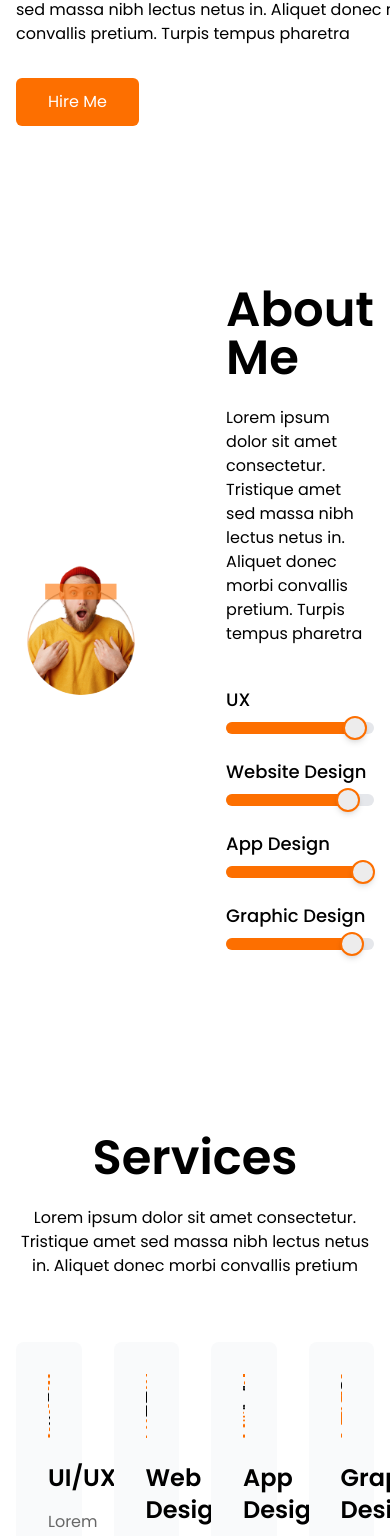
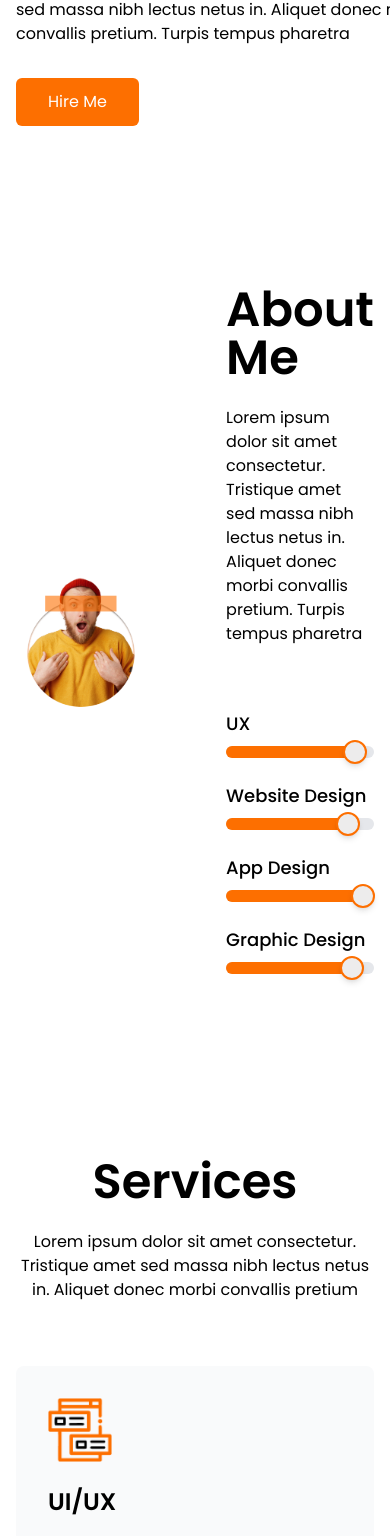
Before and after one commit to shel404/potential-assessment-portfolio, a React (Vite) app: page / in a window 390 px wide. Shown: the part 430-1966 px from the top of the page. Built offline with nearby package versions, Linux system fonts and the light colour scheme.

Commit message:
Code organization

```diff
--- a/src/App.tsx
+++ b/src/App.tsx
@@ -1,51 +1,13 @@
 import { FC } from "react";
-import LandingPage from "./components/pages/LandingPage";
-import AboutMe from "./components/pages/AboutMe";
-import Services from "./components/pages/Services";
+import Navigation from "./components/layout/Navigation";
+import { Hero, About, Services } from "./components/sections";
 
 const App: FC = () => {
   return (
     <div className="min-h-screen bg-white">
-      {/* Navigation */}
-      <nav className="max-w-7xl mx-auto px-4 sm:px-6 lg:px-8 h-20 flex items-center justify-between">
-        <div className="flex items-center">
-          <img
-            src="/src/assets/images/logo.png"
-            alt="Mumair Logo"
-            className="h-12"
-          />
-        </div>
-
-        <div className="flex items-center gap-8">
-          <a href="#home" className="text-black-800 hover:text-orange-500">
-            Home
-          </a>
-          <a href="#about" className="text-black-800 hover:text-orange-500">
-            About Me
-          </a>
-          <a href="#services" className="text-black-800 hover:text-orange-500">
-            Services
-          </a>
-          <a href="#projects" className="text-black-800 hover:text-orange-500">
-            Projects
-          </a>
-          <a
-            href="#testimonials"
-            className="text-black-800 hover:text-orange-500"
-          >
-            Testimonials
-          </a>
-          <a href="#contact" className="text-black-800 hover:text-orange-500">
-            Contact
-          </a>
-          <button className="bg-orange-500 text-white px-6 py-2 rounded-md hover:bg-orange-600">
-            Download CV
-          </button>
-        </div>
-      </nav>
-
-      <LandingPage />
-      <AboutMe />
+      <Navigation />
+      <Hero />
+      <About />
       <Services />
     </div>
   );
--- /dev/null
+++ b/src/components/common/SectionHeader.tsx
@@ -0,0 +1,32 @@
+import { FC } from "react";
+
+interface SectionHeaderProps {
+  title: string;
+  description: string;
+  alignment?: "left" | "center";
+}
+
+const SectionHeader: FC<SectionHeaderProps> = ({
+  title,
+  description,
+  alignment = "center",
+}) => {
+  return (
+    <div
+      className={`mb-16 ${
+        alignment === "center" ? "text-center" : "text-left"
+      }`}
+    >
+      <h2 className="text-5xl font-semibold mb-6">{title}</h2>
+      <p
+        className={`text-black ${
+          alignment === "center" ? "max-w-3xl mx-auto" : ""
+        }`}
+      >
+        {description}
+      </p>
+    </div>
+  );
+};
+
+export default SectionHeader;
--- /dev/null
+++ b/src/components/common/SkillBar.tsx
@@ -0,0 +1,20 @@
+import { FC } from "react";
+import { SkillBarProps } from "../../types";
+
+const SkillBar: FC<SkillBarProps> = ({ label, percentage }) => (
+  <div className="mb-6">
+    <div className="flex justify-between mb-2">
+      <span className="text-lg font-medium">{label}</span>
+    </div>
+    <div className="h-3 bg-gray-200 rounded-full">
+      <div
+        className="h-full bg-orange-500 rounded-full relative"
+        style={{ width: `${percentage}%` }}
+      >
+        <div className="absolute -right-2 -top-[0.4rem] w-6 h-6 bg-[#EDECEC] border-2 border-orange-500 rounded-full shadow-md" />
+      </div>
+    </div>
+  </div>
+);
+
+export default SkillBar;
--- /dev/null
+++ b/src/components/layout/Navigation.tsx
@@ -0,0 +1,39 @@
+import { FC } from "react";
+
+const Navigation: FC = () => {
+  const navItems = [
+    { href: "#home", label: "Home" },
+    { href: "#about", label: "About Me" },
+    { href: "#services", label: "Services" },
+    { href: "#projects", label: "Projects" },
+    { href: "#testimonials", label: "Testimonials" },
+    { href: "#contact", label: "Contact" },
+  ];
+
+  return (
+    <nav className="max-w-7xl mx-auto px-4 sm:px-6 lg:px-8 h-20 flex items-center justify-between">
+      <div className="flex items-center">
+        <img
+          src="/src/assets/images/logo.png"
+          alt="Mumair Logo"
+          className="h-12"
+        />
+      </div>
+
+      <div className="flex items-center gap-8">
+        {navItems.map(({ href, label }) => (
+          <a
+            key={href}
+            href={href}
+            className="text-black-800 hover:text-orange-500"
+          >
+            {label}
+          </a>
+        ))}
+        <button className="btn-primary">Download CV</button>
+      </div>
+    </nav>
+  );
+};
+
+export default Navigation;
--- a/src/components/pages/AboutMe.tsx
+++ /dev/null
@@ -1,61 +0,0 @@
-import { FC } from "react";
-
-interface SkillBarProps {
-  label: string;
-  percentage: number;
-}
-
-const SkillBar: FC<SkillBarProps> = ({ label, percentage }) => (
-  <div className="mb-6">
-    <div className="flex justify-between mb-2">
-      <span className="text-lg font-medium">{label}</span>
-    </div>
-    <div className="h-3 bg-gray-200 rounded-full">
-      <div
-        className="h-full bg-orange-500 rounded-full relative"
-        style={{ width: `${percentage}%` }}
-      >
-        <div className="absolute -right-2 -top-[0.4rem] w-6 h-6 bg-[#EDECEC] border-2 border-orange-500 rounded-full shadow-md" />
-      </div>
-    </div>
-  </div>
-);
-
-const AboutMe: FC = () => {
-  const skills = [
-    { label: "UX", percentage: 90 },
-    { label: "Website Design", percentage: 85 },
-    { label: "App Design", percentage: 95 },
-    { label: "Graphic Design", percentage: 88 },
-  ];
-
-  return (
-    <section
-      id="about"
-      className="max-w-7xl mx-auto px-4 sm:px-6 lg:px-8 py-20"
-    >
-      <div className="flex items-center gap-20">
-        <div className="w-1/2">
-          <img
-            src="/src/assets/images/about-me.png"
-            alt="About Me"
-            className="w-full rounded-full"
-          />
-        </div>
-        <div className="w-1/2">
-          <h2 className="text-5xl font-semibold mb-6">About Me</h2>
-          <p className="text-black mb-10">
-            Lorem ipsum dolor sit amet consectetur. Tristique amet sed massa
-            nibh lectus netus in. Aliquet donec morbi convallis pretium. Turpis
-            tempus pharetra
-          </p>
-          {skills.map((skill) => (
-            <SkillBar key={skill.label} {...skill} />
-          ))}
-        </div>
-      </div>
-    </section>
-  );
-};
-
-export default AboutMe;
--- /dev/null
+++ b/src/components/sections/About.tsx
@@ -0,0 +1,41 @@
+import { FC } from "react";
+import SkillBar from "../common/SkillBar";
+import SectionHeader from "../common/SectionHeader";
+
+const About: FC = () => {
+  const skills = [
+    { label: "UX", percentage: 90 },
+    { label: "Website Design", percentage: 85 },
+    { label: "App Design", percentage: 95 },
+    { label: "Graphic Design", percentage: 88 },
+  ];
+
+  return (
+    <section
+      id="about"
+      className="max-w-7xl mx-auto px-4 sm:px-6 lg:px-8 py-20"
+    >
+      <div className="flex items-center gap-20">
+        <div className="w-1/2">
+          <img
+            src="/src/assets/images/about-me.png"
+            alt="About Me"
+            className="w-full rounded-full"
+          />
+        </div>
+        <div className="w-1/2">
+          <SectionHeader
+            title="About Me"
+            description="Lorem ipsum dolor sit amet consectetur. Tristique amet sed massa nibh lectus netus in. Aliquet donec morbi convallis pretium. Turpis tempus pharetra"
+            alignment="left"
+          />
+          {skills.map((skill) => (
+            <SkillBar key={skill.label} {...skill} />
+          ))}
+        </div>
+      </div>
+    </section>
+  );
+};
+
+export default About;
--- a/src/components/pages/LandingPage.tsx
+++ b/src/components/sections/Hero.tsx
@@ -6,7 +6,7 @@ import {
   LinkedInIcon,
 } from "../icons/SocialIcons";
 
-const LandingPage: FC = () => {
+const Hero: FC = () => {
   return (
     <main className="max-w-7xl mx-auto px-4 sm:px-6 lg:px-8 py-20">
       <div className="flex items-center justify-between">
@@ -26,9 +26,7 @@ const LandingPage: FC = () => {
             nibh lectus netus in. Aliquet donec morbi convallis pretium. Turpis
             tempus pharetra
           </p>
-          <button className="bg-orange-500 text-white px-8 py-3 rounded-md hover:bg-orange-600">
-            Hire Me
-          </button>
+          <button className="btn-primary px-8 py-3">Hire Me</button>
         </div>
 
         {/* Right Content - Profile Image */}
@@ -73,4 +71,4 @@ const LandingPage: FC = () => {
   );
 };
 
-export default LandingPage;
+export default Hero;
--- a/src/components/pages/Services.tsx
+++ b/src/components/sections/Services.tsx
@@ -1,10 +1,6 @@
 import { FC } from "react";
-
-interface ServiceCardProps {
-  iconSrc: string;
-  title: string;
-  description: string;
-}
+import { ServiceCardProps } from "../../types";
+import SectionHeader from "../common/SectionHeader";
 
 const ServiceCard: FC<ServiceCardProps> = ({ iconSrc, title, description }) => (
   <div className="bg-gray-50 p-8 rounded-lg hover:shadow-lg transition-shadow">
@@ -49,15 +45,11 @@ const Services: FC = () => {
       id="services"
       className="max-w-7xl mx-auto px-4 sm:px-6 lg:px-8 py-20"
     >
-      <div className="text-center mb-16">
-        <h2 className="text-5xl font-semibold mb-6">Services</h2>
-        <p className="text-black max-w-3xl mx-auto">
-          Lorem ipsum dolor sit amet consectetur. Tristique amet sed massa nibh
-          lectus netus in. Aliquet donec morbi convallis pretium
-        </p>
-      </div>
-
-      <div className="grid grid-cols-4 gap-8">
+      <SectionHeader
+        title="Services"
+        description="Lorem ipsum dolor sit amet consectetur. Tristique amet sed massa nibh lectus netus in. Aliquet donec morbi convallis pretium"
+      />
+      <div className="grid grid-cols-1 md:grid-cols-2 lg:grid-cols-4 gap-8">
         {services.map((service) => (
           <ServiceCard key={service.title} {...service} />
         ))}
--- /dev/null
+++ b/src/components/sections/index.ts
@@ -0,0 +1,3 @@
+export { default as Hero } from "./Hero";
+export { default as About } from "./About";
+export { default as Services } from "./Services";
--- /dev/null
+++ b/src/types/index.ts
@@ -0,0 +1,10 @@
+export interface SkillBarProps {
+  label: string;
+  percentage: number;
+}
+
+export interface ServiceCardProps {
+  iconSrc: string;
+  title: string;
+  description: string;
+}
```
